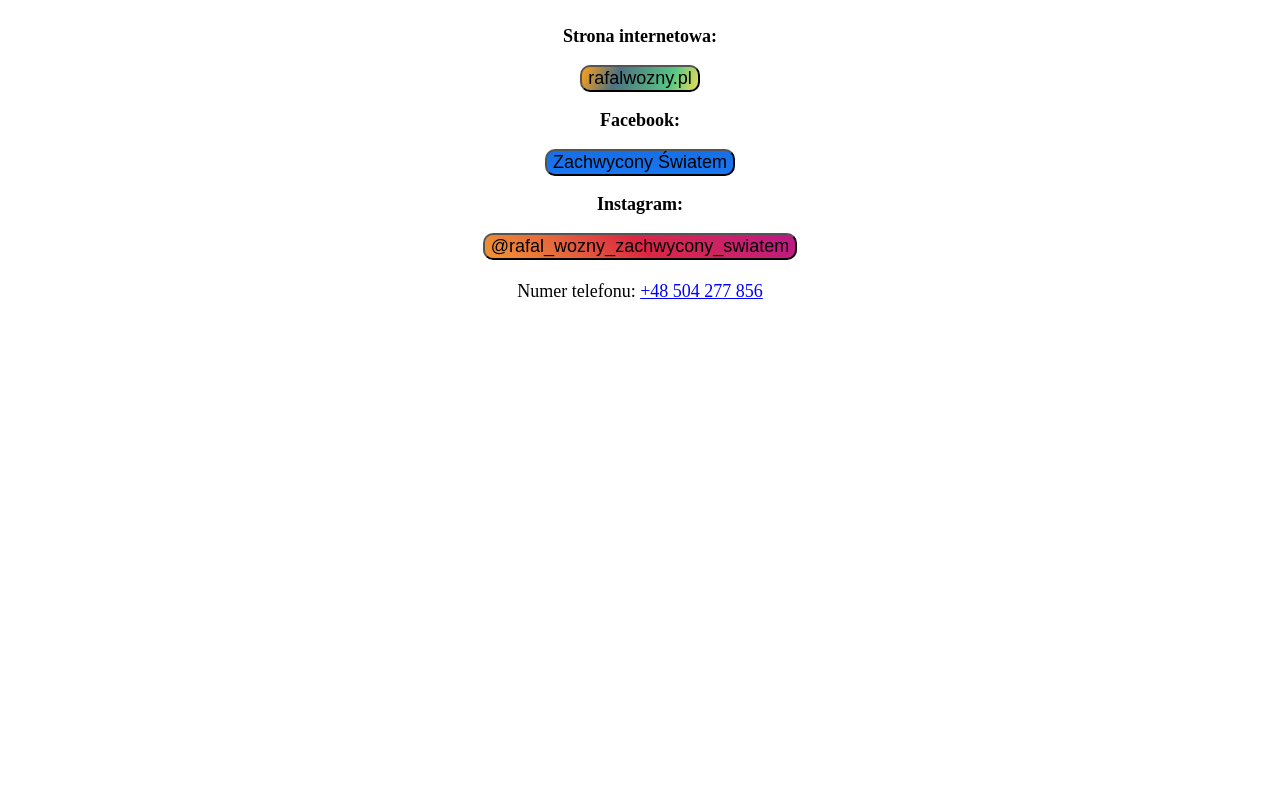
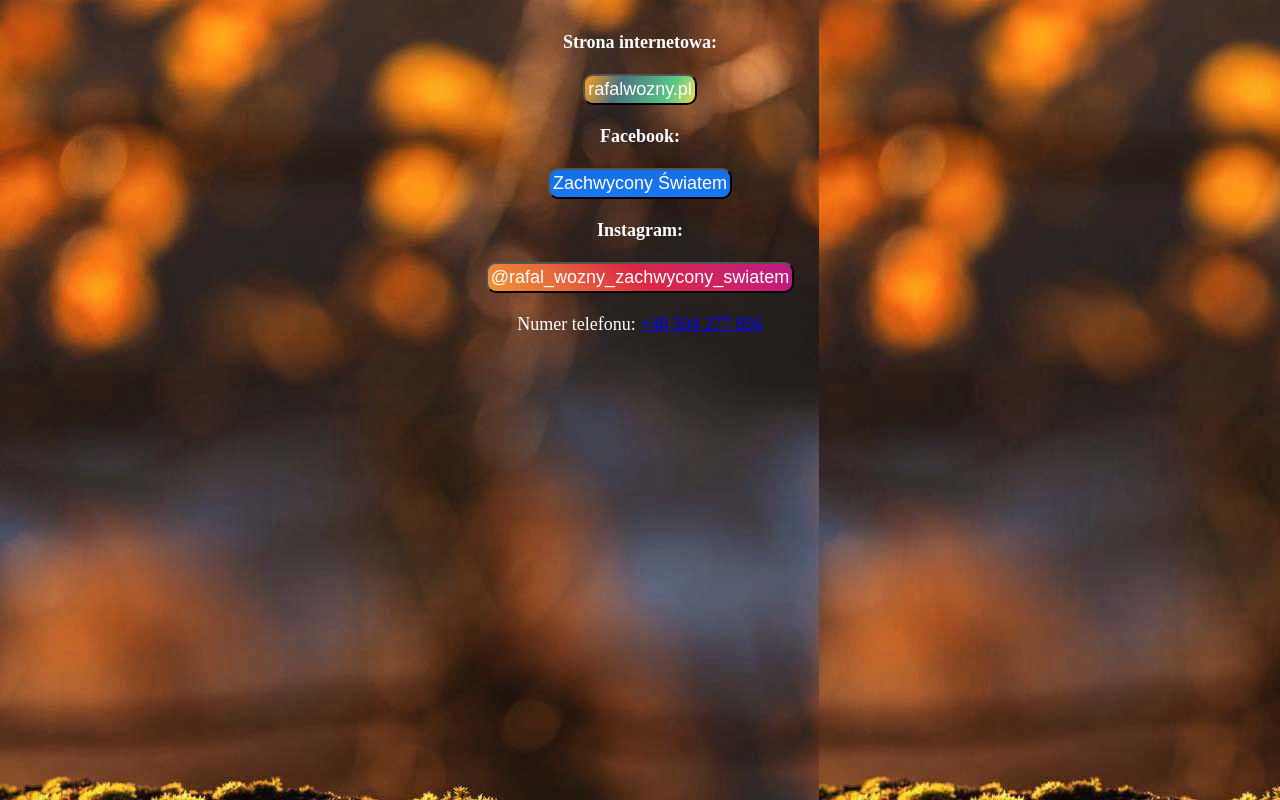
Before and after one commit to HasuTape/rafalwozny.pl, a plain HTML site: page index.html in a window 1280 px wide. Drawn offline with Linux system fonts and the light colour scheme.

Commit message:
Add files via upload

```diff
--- a/index.html
+++ b/index.html
@@ -11,10 +11,13 @@
                 display: flex;
                 justify-content: center;
                 text-align: center;
+                background-image: url('bg.jpg');
             }
             h3, button, body
             {
+                padding: 3px;
                 font-size: large;
+                color: white;
             }
             button
             {
@@ -31,7 +34,7 @@
             #rw
             {
                 background: #ff9f19;
-background: linear-gradient(111deg, rgba(255, 159, 25, 1) 0%, rgba(78, 114, 130, 1) 31%, rgba(87, 199, 133, 1) 76%, rgba(237, 221, 83, 1) 100%);
+                background: linear-gradient(111deg, rgba(255, 159, 25, 1) 0%, rgba(78, 114, 130, 1) 31%, rgba(87, 199, 133, 1) 76%, rgba(237, 221, 83, 1) 100%);
             }
         </style>
     </head>
```
